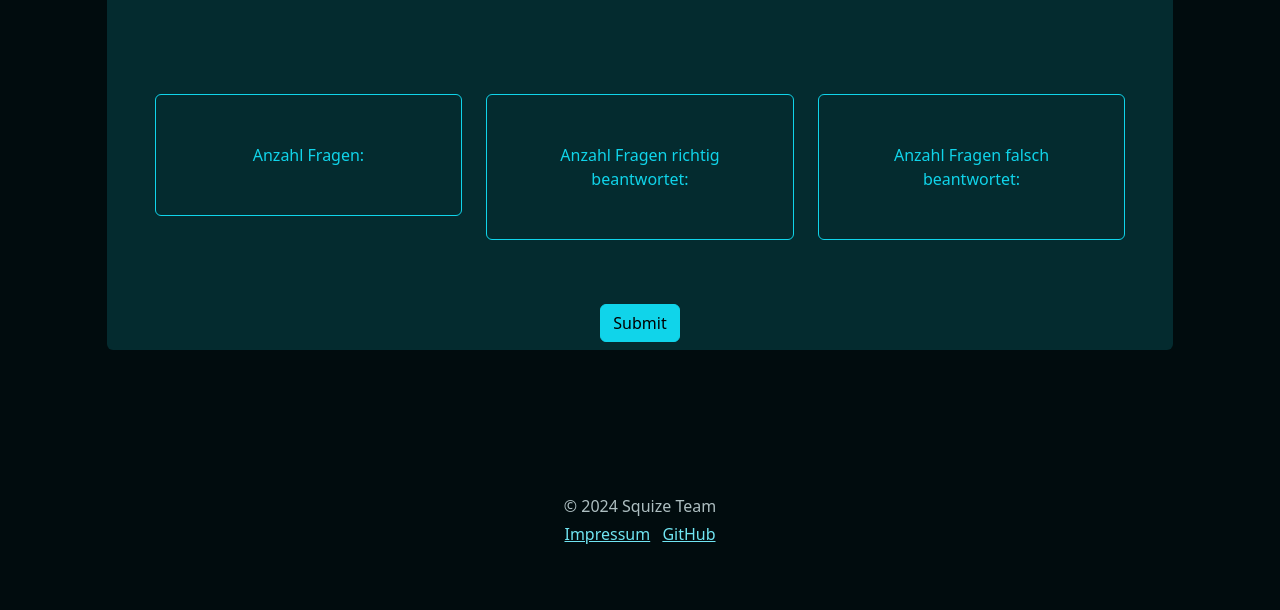
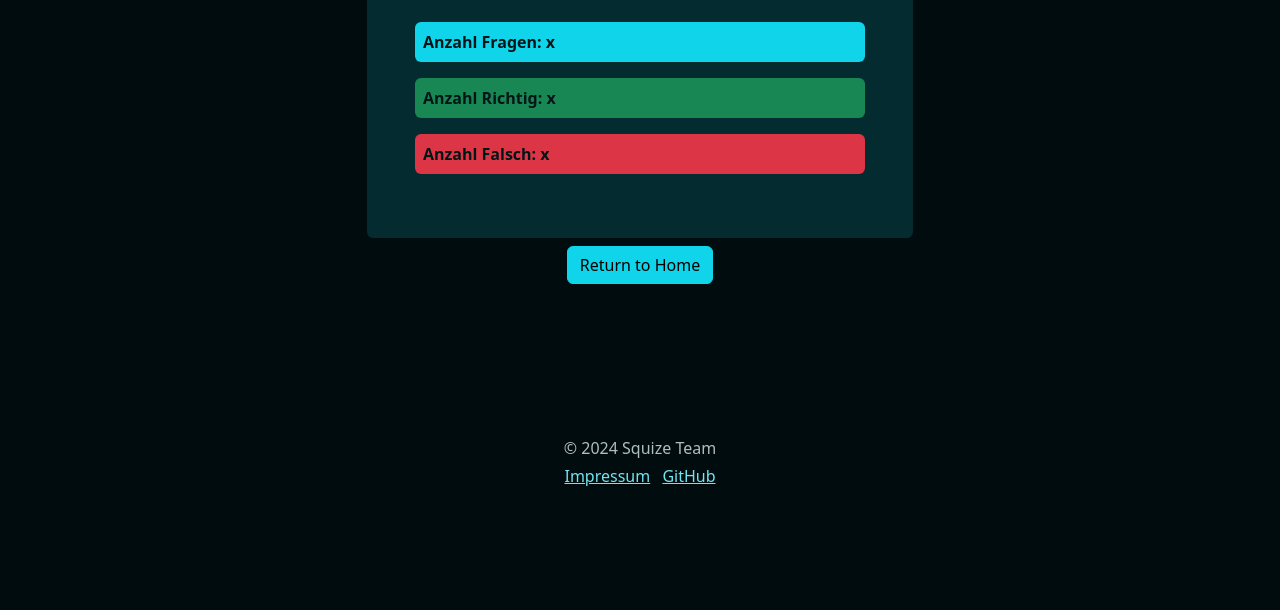
Before and after one commit to Vassili73/Squize, a website: page quiz_result.html in a window 1280 px wide. Shown: the part 265-875 px from the top of the page. After the commit the page ends 817 px from the top, so only its background shows below. Drawn offline with nearby package versions, Linux system fonts and the light colour scheme; files that its build step writes are made by us from their sources.

Commit message:
Finish quiz result page

```diff
--- a/quiz_result.html
+++ b/quiz_result.html
@@ -28,25 +28,19 @@
       <main>
         <div class="container py-5">
             <div class="h-100 d-flex align-items-center justify-content-center">
-                <div>
-                    <div class="bg-body-secondary rounded">
-                        <h2 class="p-5 text-center">Ergebnis</h2>
-                        <div class="row row-cols-3 p-5">
-                            <div class="col py-2">
-                              <input type="radio" class="btn-check" name="options-outlined" id="option1-outlined" autocomplete="off">
-                              <label class="btn btn-outline-primary quiz_button p-5" for="option1-outlined">Anzahl Fragen: </label>
-                            </div>
-                            <div class="col py-2">
-                              <input type="radio" class="btn-check" name="options-outlined" id="option2-outlined" autocomplete="off">
-                              <label class="btn btn-outline-primary quiz_button p-5" for="option2-outlined">Anzahl Fragen richtig beantwortet: </label>
-                            </div>
-                            <div class="col py-2">
-                              <input type="radio" class="btn-check" name="options-outlined" id="option2-outlined" autocomplete="off">
-                              <label class="btn btn-outline-primary quiz_button p-5" for="option2-outlined">Anzahl Fragen falsch beantwortet: </label>
-                            </div>
+                <div class="w-50">
+                    <div class="bg-body-secondary rounded w-100">
+                        <h2 class="text-center pt-3">Ergebnis</h2>
+                        <div class="p-5">
+                          <div class="rounded bg-primary my-3"><p class="text-dark fw-bold p-2">Anzahl Fragen: x</p></div>
+                          <div class="rounded bg-success my-3"><p class="text-dark fw-bold p-2">Anzahl Richtig: x</p></div>
+                          <div class="rounded bg-danger my-3"><p class="text-dark fw-bold p-2">Anzahl Falsch: x</p></div>
+                        </div>
                     </div>
                     <div class="h-100 d-flex align-items-center justify-content-center py-2">
-                        <a class="btn btn-primary" href="/quiz_play1_end">Submit</a>
+                        <a class="btn btn-primary" href="/">
+                          Return to Home
+                        </a>
                     </div>
                 </div>
             </div>
```
